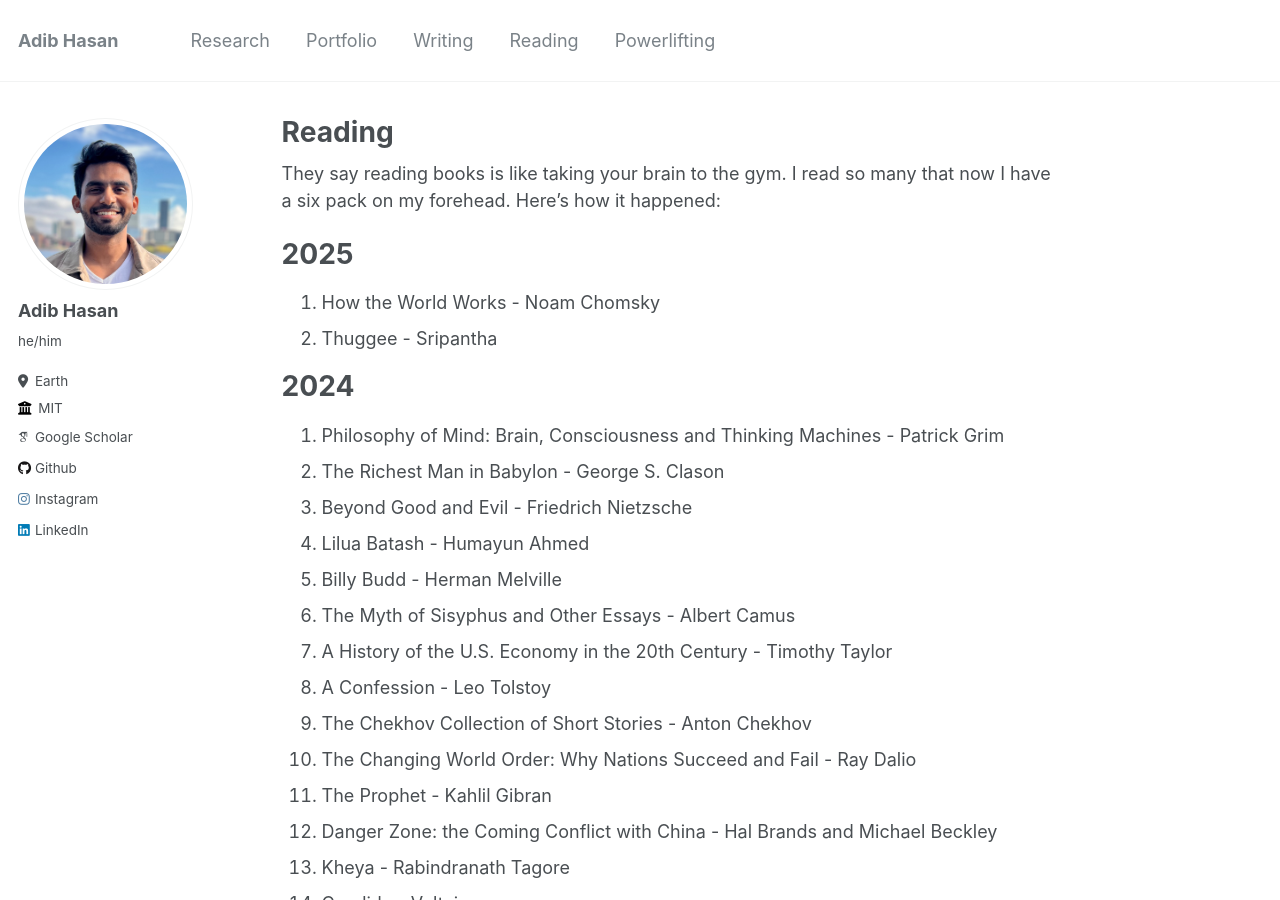
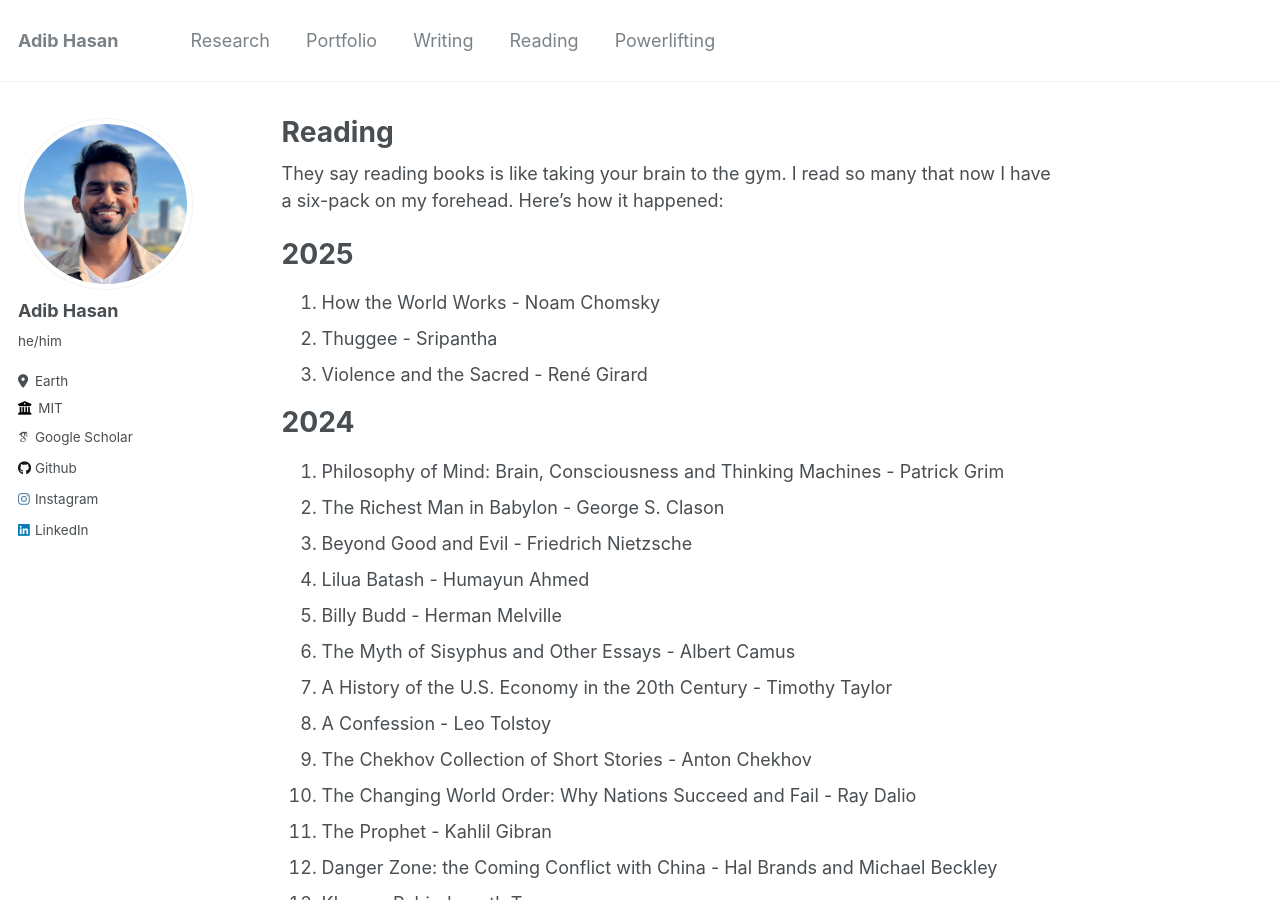
Before and after one commit to Neehan/neehan.github.io, a Jekyll site: the page built from _pages/reading.md, in a window 1280 px wide and 900 px high. Built offline with Jekyll 4.4.1, drawn with Linux system fonts in a browser that asks for light colours; some web fonts are replaced.

Commit message:
Update reading.md

```diff
--- a/_pages/reading.md
+++ b/_pages/reading.md
@@ -3,11 +3,12 @@ permalink: /reading/
 title: "Reading"
 author_profile: true
 ---
-They say reading books is like taking your brain to the gym. I read so many that now I have a six pack on my forehead. Here's how it happened:
+They say reading books is like taking your brain to the gym. I read so many that now I have a six-pack on my forehead. Here's how it happened:
 
 # 2025
 1. How the World Works - Noam Chomsky
 2. Thuggee - Sripantha
+3. Violence and the Sacred - René Girard
 
 # 2024
 1. Philosophy of Mind: Brain, Consciousness and Thinking Machines - Patrick Grim
```
